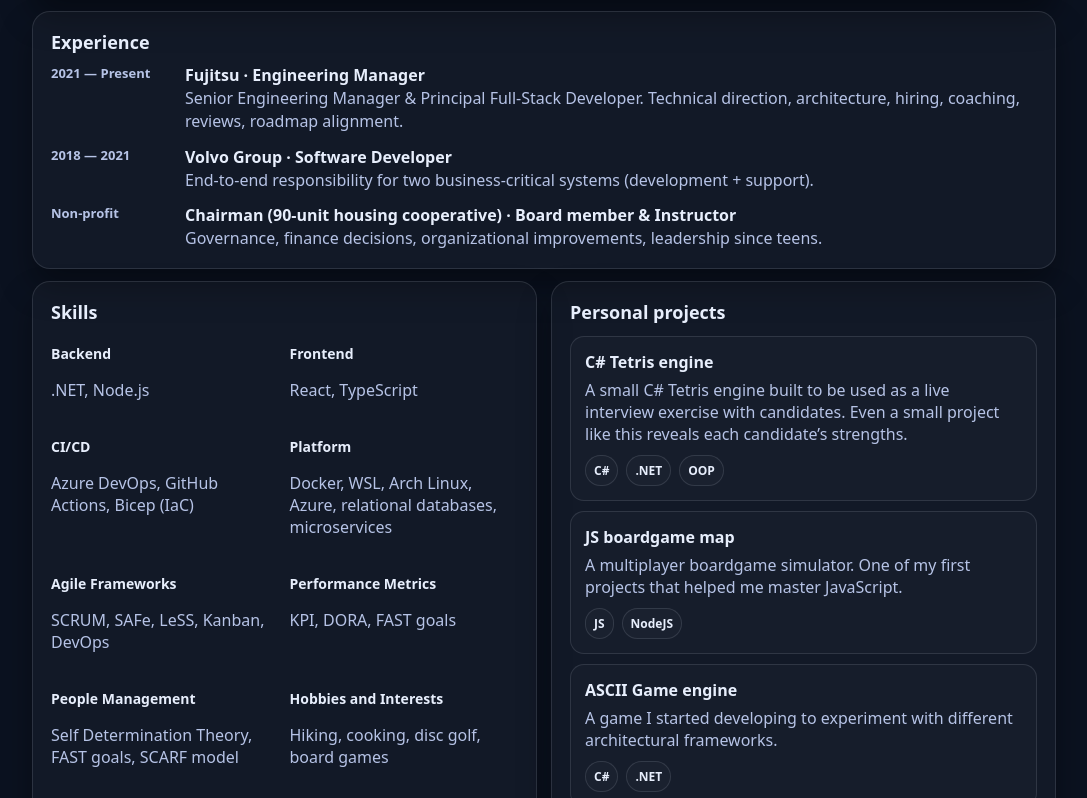
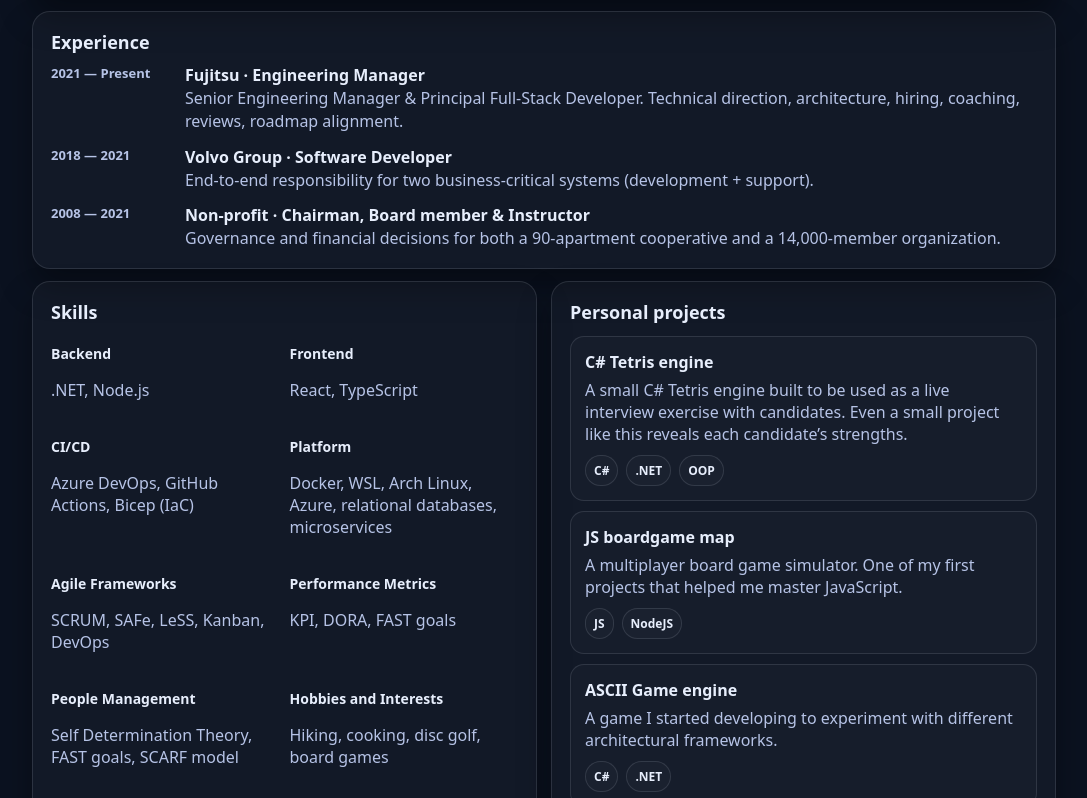
Before and after one commit to AntonLiBerg/AntonLiBerg.github.io, a plain HTML site: page index.html in a window 1280 px wide. Shown: the part 649-1447 px from the top of the page, without its empty margins (96-1183 px from the left). Drawn offline with Linux system fonts and the light colour scheme.

Commit message:
update content

```diff
--- a/index.html
+++ b/index.html
@@ -97,10 +97,10 @@
             </div>
           </div>
           <div class="titem">
-            <div class="twhen">Non-profit</div>
+            <div class="twhen">2008 — 2021</div>
             <div class="twhat">
-              <div class="trole">Chairman (90-unit housing cooperative) · Board member &amp; Instructor</div>
-              <div class="muted">Governance, finance decisions, organizational improvements, leadership since teens.</div>
+              <div class="trole">Non-profit · Chairman, Board member &amp; Instructor</div>
+              <div class="muted">Governance and financial decisions for both a 90-apartment cooperative and a 14,000-member organization.</div>
             </div>
           </div>
         </div>
@@ -162,7 +162,7 @@
             <a class="project" href="https://github.com/AntonLiBerg/BattlemapJS" target="_blank" rel="noopener noreferrer">
               <div class="pname">JS boardgame map</div>
               <div class="muted">
-                A multiplayer boardgame simulator. One of my first projects that helped me master JavaScript.
+                A multiplayer board game simulator. One of my first projects that helped me master JavaScript.
               </div>
               <div class="ptags">
                 <span class="chip small">JS</span>
```
Lines whose indentation alone changed are shown as unchanged.
